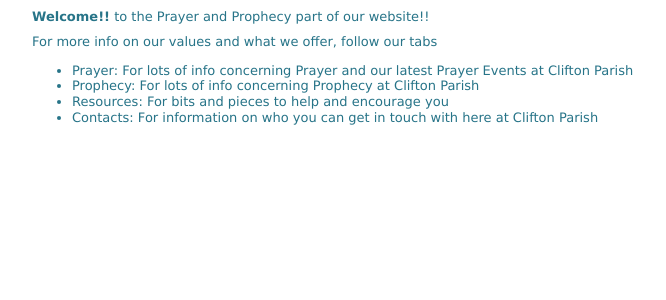
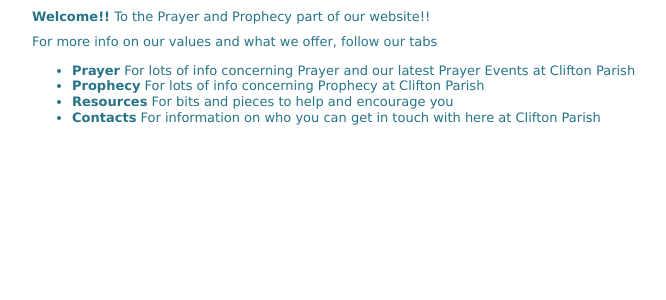
Before and after one commit to griffpatch/CPCYorkPP, a Jekyll site: the page built from pages/landing.md, in a window 1280 px wide. Shown: the top 300 px of the page, without its empty margins (0-666 px from the left). Built offline with Jekyll 4.4.1, drawn with Linux system fonts in a browser that asks for light colours.

```diff
--- a/pages/landing.md
+++ b/pages/landing.md
@@ -4,11 +4,11 @@ title: Landing
 description: Landing
 ---
 
-**Welcome!!** to the Prayer and Prophecy part of our website!!
+**Welcome!!** To the Prayer and Prophecy part of our website!!
 
 For more info on our values and what we offer, follow our tabs
 
-+ Prayer: For lots of info concerning Prayer and our latest Prayer Events at Clifton Parish
-+ Prophecy: For lots of info concerning Prophecy at Clifton Parish
-+ Resources: For bits and pieces to help and encourage you
-+ Contacts: For information on who you can get in touch with here at Clifton Parish
++ **Prayer** For lots of info concerning Prayer and our latest Prayer Events at Clifton Parish
++ **Prophecy** For lots of info concerning Prophecy at Clifton Parish
++ **Resources** For bits and pieces to help and encourage you
++ **Contacts** For information on who you can get in touch with here at Clifton Parish
```
